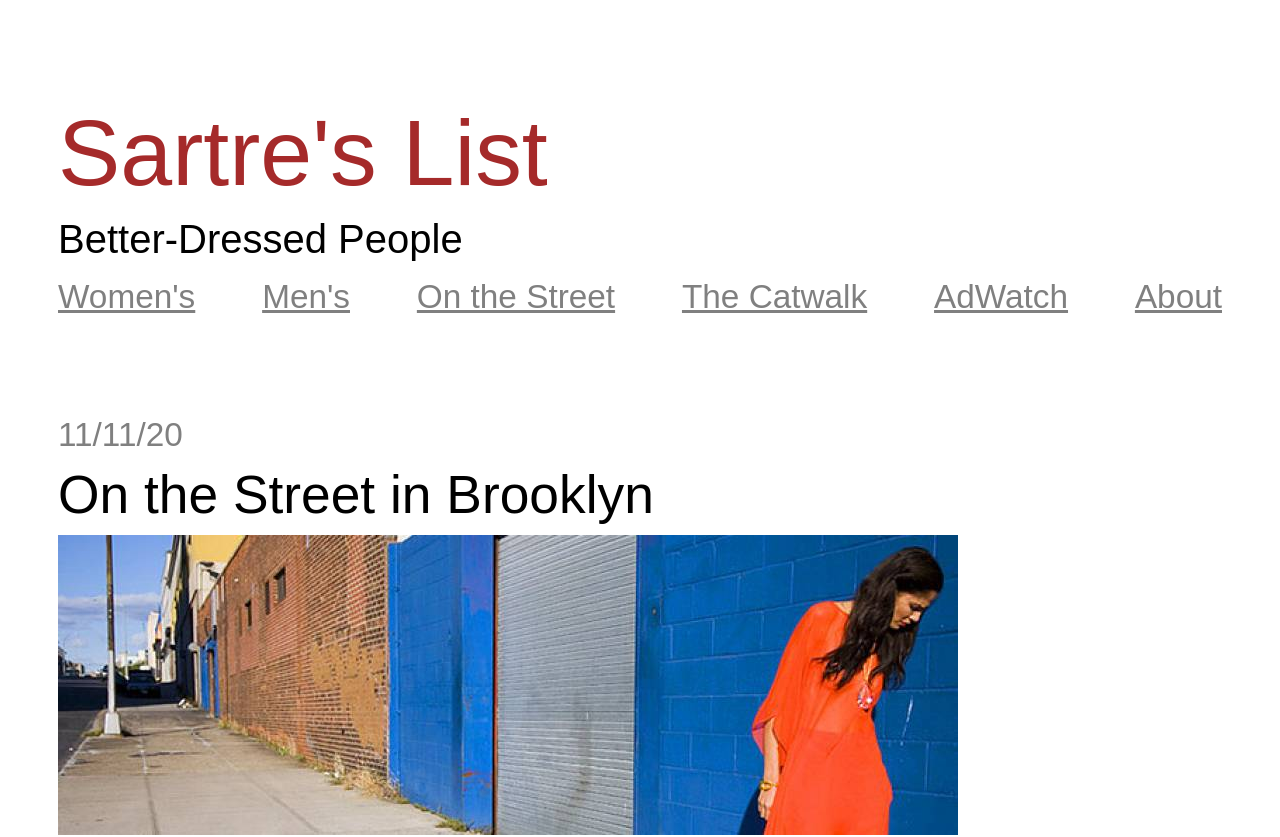
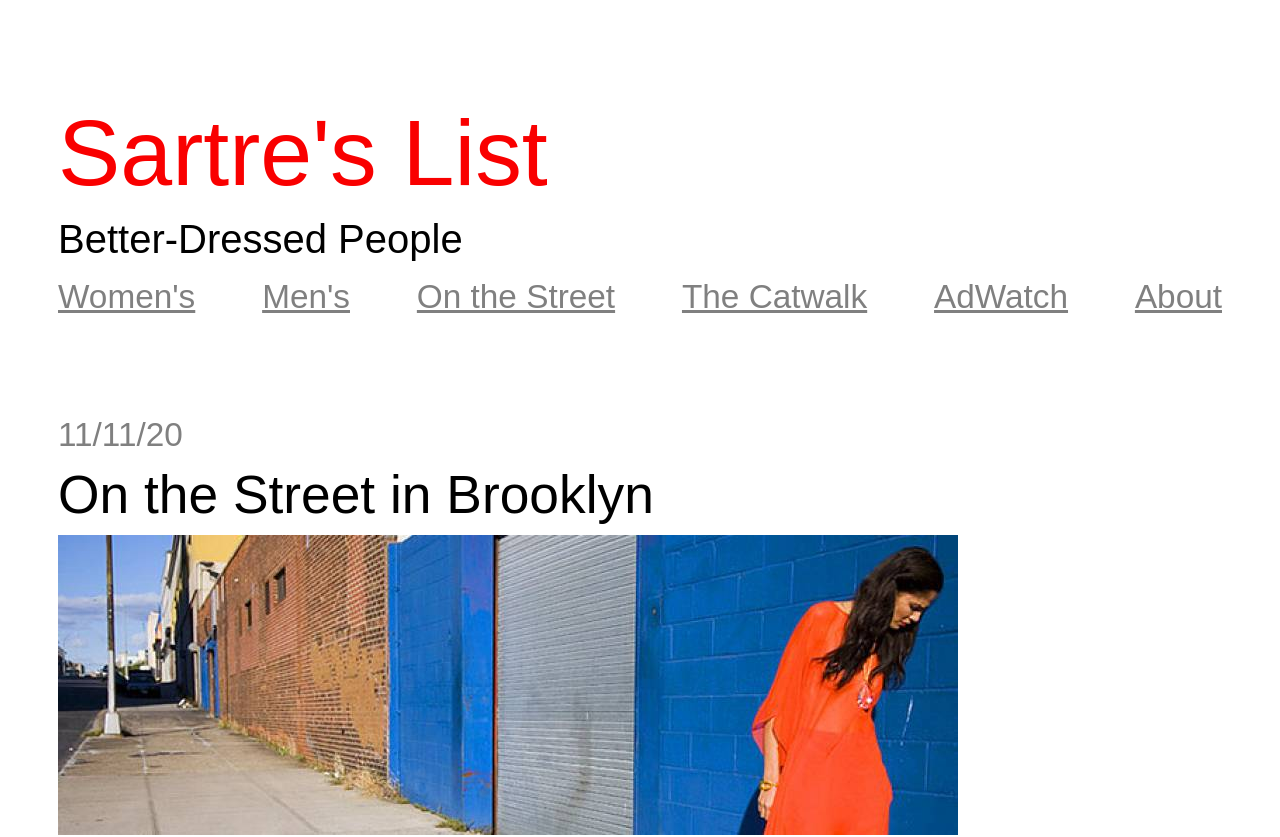
Before and after one commit to awatersny/ReactFashionBlogLab, a React (Vite) app: page / in a window 1280 px wide. Shown: the top 837 px of the page. Built offline with nearby package versions, Linux system fonts and the light colour scheme.

Commit message:
Update Styling

```diff
--- a/src/App.css
+++ b/src/App.css
@@ -31,7 +31,7 @@ div {
 }
 
 .footer, h5, .title{
-  color: brown;
+  color: #f90000;
   text-decoration: none;
 }
 
```
